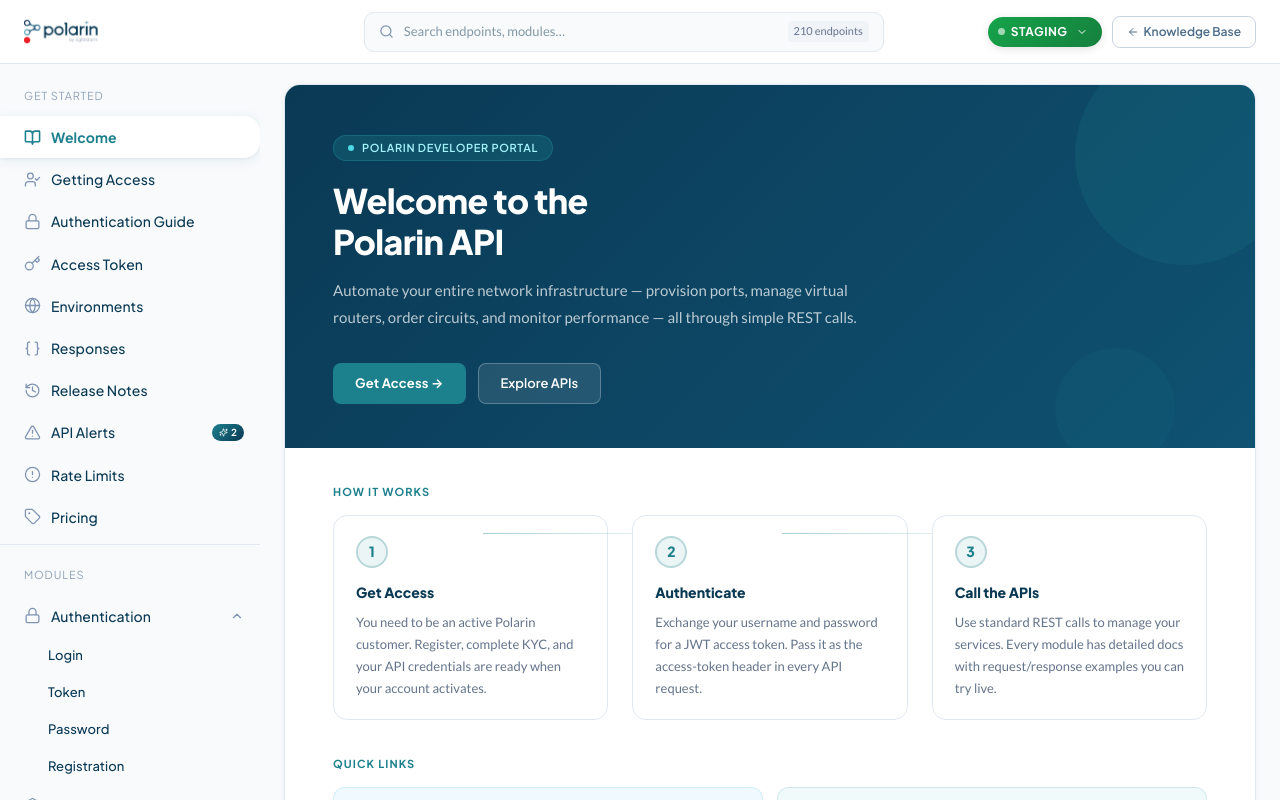
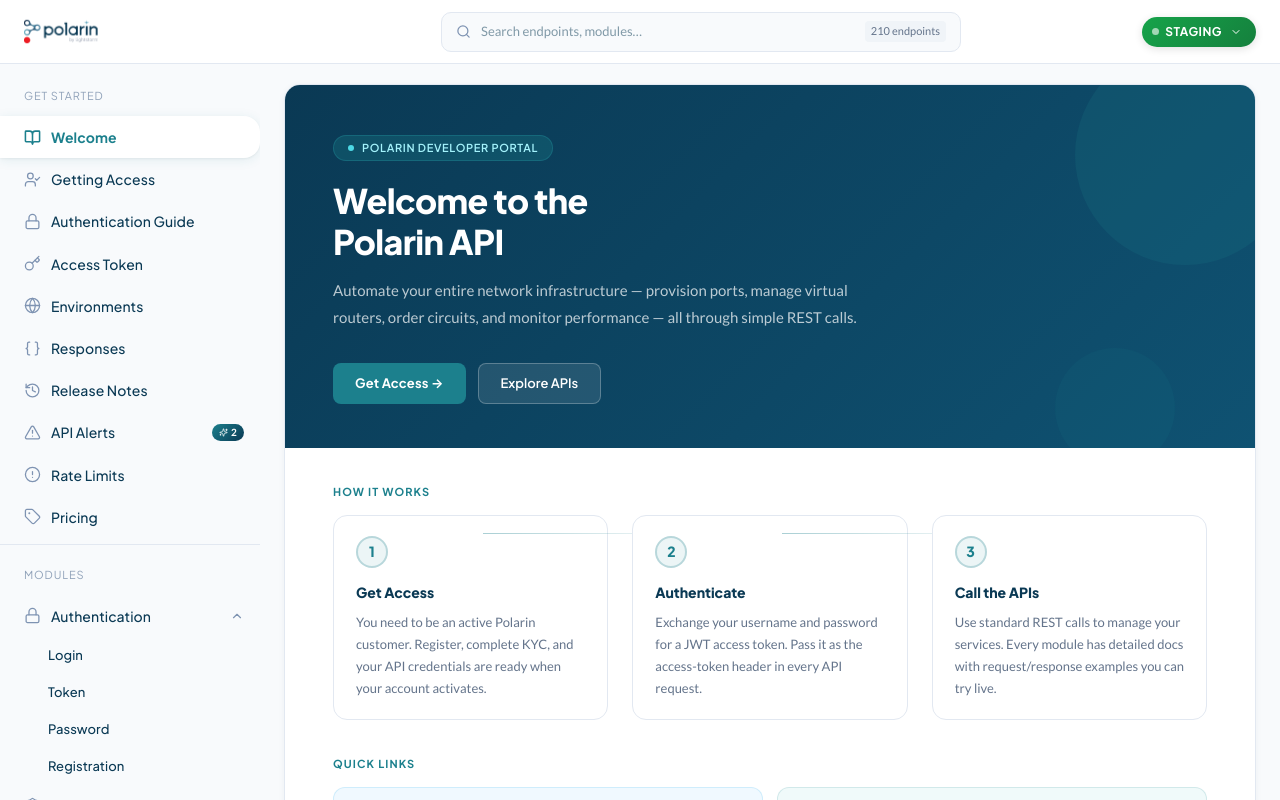
Before and after one commit to Prashant799234/polarin-knowledge-base, a React (Vite) app: page /developer in a window 1280 px wide. Built offline with nearby package versions, Linux system fonts and the light colour scheme.

Commit message:
fix: remove Docs+API label leftover and Knowledge Base header link

```diff
--- a/src/app/components/developer-portal/DeveloperPortal.tsx
+++ b/src/app/components/developer-portal/DeveloperPortal.tsx
@@ -2904,20 +2904,6 @@
         {/* Right controls */}
         <div style={{ paddingRight: isMobile ? 12 : 24, flexShrink: 0, display: "flex", alignItems: "center", gap: isMobile ? 8 : 10 }}>
           <EnvSwitcher env={env} onChange={setEnv} />
-          {!isMobile && (
-            <a
-              href="/"
-              style={{
-                fontFamily: FONT_J, fontSize: 12, fontWeight: 600, color: "#4b6b8a",
-                textDecoration: "none", padding: "6px 14px",
-                border: "1px solid #c8d4e0", borderRadius: 8,
-                display: "flex", alignItems: "center", gap: 5,
-                background: "transparent", whiteSpace: "nowrap",
-              }}
-            >
-              <ArrowRight size={12} style={{ transform: "rotate(180deg)" }} /> Knowledge Base
-            </a>
-          )}
           {/* Hamburger — mobile only */}
           {isMobile && (
             <button
```
